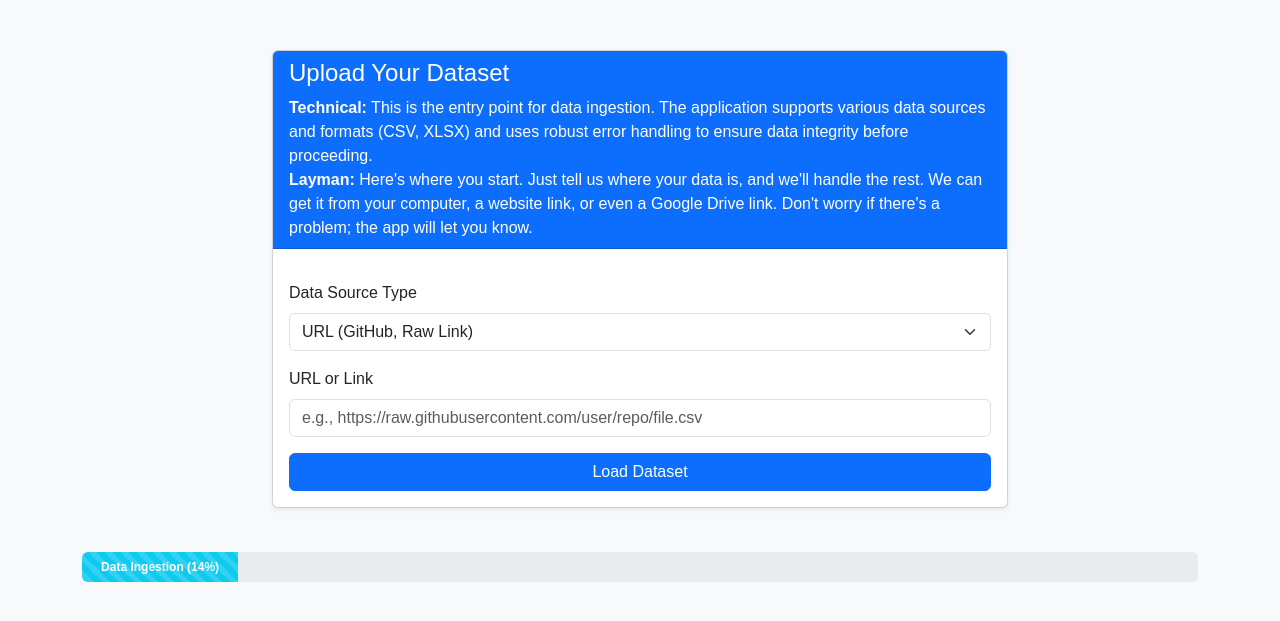
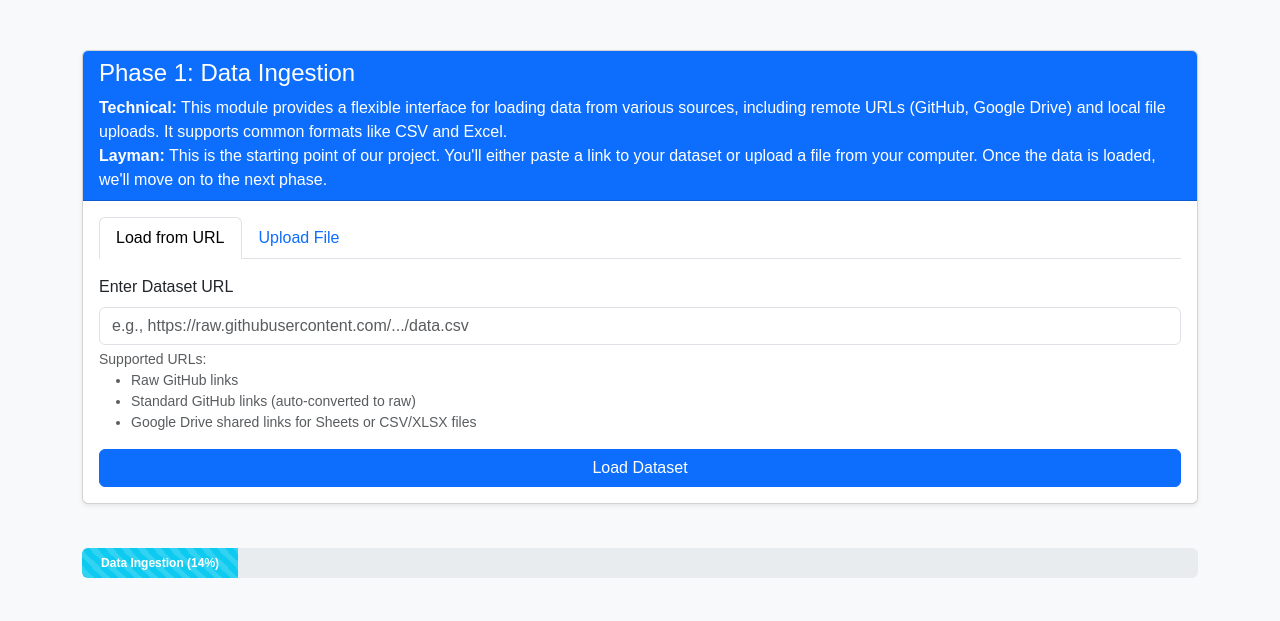
Before and after one commit to laxjovial/data_sci_webapp, a Flask app: page / in a window 1280 px wide. Shown: the part 56-677 px from the top of the page. Run offline with Flask 3, Linux system fonts and the light colour scheme.

Commit message:
Update index.html

```diff
--- a/templates/index.html
+++ b/templates/index.html
@@ -2,19 +2,18 @@
 
 {% block content %}
 <div class="row">
-    <div class="col-md-8 offset-md-2">
+    <div class="col-md-12">
         <div class="card shadow-sm">
             <div class="card-header bg-primary text-white">
-                <h4>Upload Your Dataset</h4>
+                <h4>Phase 1: Data Ingestion</h4>
                 <p class="mb-0">
-                    <span class="fw-bold">Technical:</span>
-                    This is the entry point for data ingestion. The application supports various data sources
-                    and formats (CSV, XLSX) and uses robust error handling to ensure data integrity before proceeding.
+                    <span class="fw-bold">Technical:</span> This module provides a flexible interface for loading
+                    data from various sources, including remote URLs (GitHub, Google Drive) and local file
+                    uploads. It supports common formats like CSV and Excel.
                     <br>
-                    <span class="fw-bold">Layman:</span>
-                    Here's where you start. Just tell us where your data is, and we'll handle the rest. We can
-                    get it from your computer, a website link, or even a Google Drive link. Don't worry if there's
-                    a problem; the app will let you know.
+                    <span class="fw-bold">Layman:</span> This is the starting point of our project. You'll either
+                    paste a link to your dataset or upload a file from your computer. Once the data is loaded,
+                    we'll move on to the next phase.
                 </p>
             </div>
             <div class="card-body">
@@ -23,20 +22,49 @@
                     {{ error }}
                 </div>
                 {% endif %}
-                <form action="{{ url_for('index') }}" method="post" class="mt-3">
-                    <div class="mb-3">
-                        <label for="source_type" class="form-label">Data Source Type</label>
-                        <select class="form-select" id="source_type" name="source_type">
-                            <option value="url" selected>URL (GitHub, Raw Link)</option>
-                            <option value="gdrive">Google Drive Link</option>
-                            </select>
+
+                <ul class="nav nav-tabs" id="ingestionTab" role="tablist">
+                    <li class="nav-item" role="presentation">
+                        <button class="nav-link active" id="url-tab" data-bs-toggle="tab" data-bs-target="#url" type="button" role="tab" aria-controls="url" aria-selected="true">Load from URL</button>
+                    </li>
+                    <li class="nav-item" role="presentation">
+                        <button class="nav-link" id="upload-tab" data-bs-toggle="tab" data-bs-target="#upload" type="button" role="tab" aria-controls="upload" aria-selected="false">Upload File</button>
+                    </li>
+                </ul>
+                <div class="tab-content" id="ingestionTabContent">
+                    <div class="tab-pane fade show active" id="url" role="tabpanel" aria-labelledby="url-tab">
+                        <form action="{{ url_for('index') }}" method="post" class="mt-3">
+                            <input type="hidden" name="source_type" value="url">
+                            <div class="mb-3">
+                                <label for="source_path" class="form-label">Enter Dataset URL</label>
+                                <input type="text" class="form-control" id="source_path" name="source_path"
+                                    placeholder="e.g., https://raw.githubusercontent.com/.../data.csv">
+                                <div class="form-text">
+                                    Supported URLs:
+                                    <ul>
+                                        <li>Raw GitHub links</li>
+                                        <li>Standard GitHub links (auto-converted to raw)</li>
+                                        <li>Google Drive shared links for Sheets or CSV/XLSX files</li>
+                                    </ul>
+                                </div>
+                            </div>
+                            <button type="submit" class="btn btn-primary w-100">Load Dataset</button>
+                        </form>
                     </div>
-                    <div class="mb-3">
-                        <label for="source_path" class="form-label">URL or Link</label>
-                        <input type="text" class="form-control" id="source_path" name="source_path" placeholder="e.g., https://raw.githubusercontent.com/user/repo/file.csv">
+                    <div class="tab-pane fade" id="upload" role="tabpanel" aria-labelledby="upload-tab">
+                        <form action="{{ url_for('index') }}" method="post" enctype="multipart/form-data" class="mt-3">
+                            <input type="hidden" name="source_type" value="upload">
+                            <div class="mb-3">
+                                <label for="file" class="form-label">Choose a File</label>
+                                <input type="file" class="form-control" id="file" name="file" accept=".csv, .xls, .xlsx">
+                                <div class="form-text">
+                                    Supported formats: .csv, .xlsx, .xls
+                                </div>
+                            </div>
+                            <button type="submit" class="btn btn-primary w-100">Upload Dataset</button>
+                        </form>
                     </div>
-                    <button type="submit" class="btn btn-primary w-100">Load Dataset</button>
-                </form>
+                </div>
             </div>
         </div>
     </div>
```
